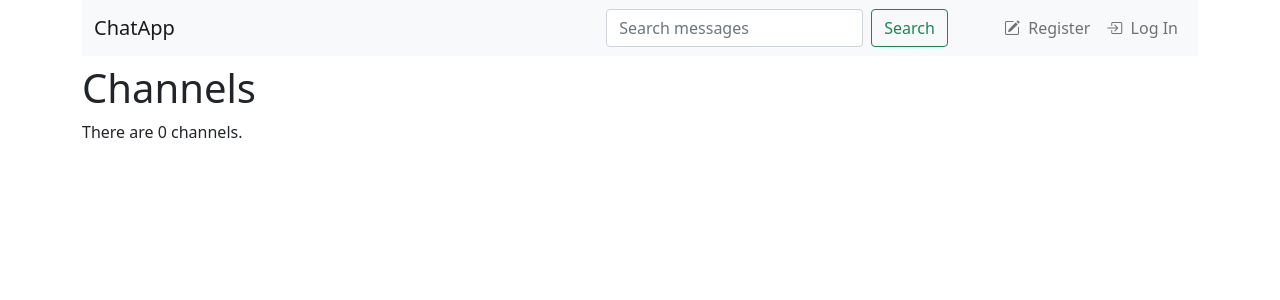
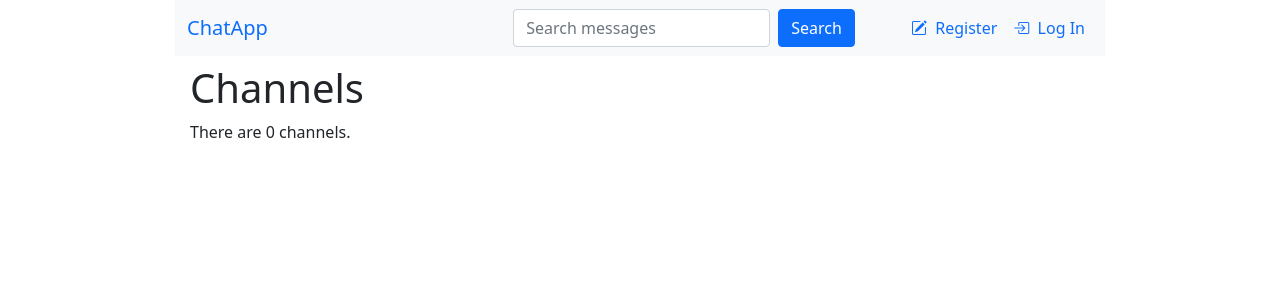
Before and after one commit to Jasminmo/Tieto-kanta-sovellus, a Flask app: page / in a window 1280 px wide. Shown: the top 300 px of the page. Run offline with Flask 2, Linux system fonts and the light colour scheme; data that the repository does not hold is empty; some libraries are stand-ins or nearby versions.

Commit message:
Updated style

```diff
--- a/ChatApp/templates/base.html
+++ b/ChatApp/templates/base.html
@@ -10,7 +10,8 @@
 
 <body>
   <div class="container">
-    <nav class="navbar sticky-top navbar-expand-lg navbar-light bg-light">
+    <div class="offset-1 col-10">
+    <nav class="navbar sticky-top navbar-expand-lg navbar-secondary bg-light">
       <div class="container-fluid">
         <a class="navbar-brand" href="/">ChatApp</a>
         <button class="navbar-toggler" type="button" data-bs-toggle="collapse" data-bs-target="#navbarSupportedContent"
@@ -20,16 +21,16 @@
         <div class="d-flex justify-content-end align-items-center">
           <form class="d-flex pe-5" action="/search">
             <input class="form-control me-2" placeholder="Search messages" aria-label="Search" name="query" required>
-            <button class="btn btn-outline-success" type="submit">Search</button>
+            <button class="btn btn-primary" type="submit">Search</button>
           </form>
           <div class="d-flex">
           {% if g.user%}
           <ul class="navbar-nav mb-2 mb-lg-0">
             <span class="text-secondary navbar-text">{% if g.user.admin %}Admin l{% else %} L{% endif %}ogged in as</span>&nbsp;
             <li class="nav-item dropdown">
-              <a class="nav-link dropdown-toggle" data-bs-toggle="dropdown" href="#" role="button"
+              <a class="btn btn-primary dropdown-toggle" data-bs-toggle="dropdown" href="#" role="button"
                 aria-expanded="false">
-                <span class="text-primary">{{ g.user['username'] }}</span> <i class="bi bi-person-circle"></i> </a>
+                  <span class="text-light">{{ g.user['username'] }}</span> <i class="bi bi-person-fill"></i></a>
               <ul class="dropdown-menu">
                 <li><a class="dropdown-item" href="{{ url_for('mypage.threads') }}"><i class="bi bi-menu-up"></i> &nbsp; Threads </a></li>
                 <li>
@@ -50,7 +51,6 @@
       </div>
     </nav>
     <div class="row">
-      <div class="col-12">
         {% with messages = get_flashed_messages(with_categories=true) %}
           {% if messages %}
               {% for category, message in messages %}
@@ -61,19 +61,19 @@
               {% endfor %}
           {% endif %}
         {% endwith %}
-      </div>
     </div>
 
-    <div class="row">
+    <div class="row" style="padding: 0 15px;">
       <h1>
         {% block header %} {% endblock %}
       </h1>
-      <div class="col-6">
+      <div>
         {% block content %} {% endblock %}
       </div>
     </div>
 
   </div>
+</div>
 
   {% include 'delete-modal.html' %}
 
--- a/ChatApp/templates/channels/index.html
+++ b/ChatApp/templates/channels/index.html
@@ -12,8 +12,10 @@
 
   </div>
 
-  {% for channel in channels %}
-  <div class="card mb-2 border-dark col-6">
+<div class="row row-cols-1 row-cols-md-2 g-4">
+{% for channel in channels %}
+<div class="col">
+  <div class="card border-dark h-100">
     <div class="card-body">
 
       <h4 class="card-title">
@@ -23,20 +25,23 @@
         {% if channel.is_secret %}<span class="small badge text-white bg-danger">Secret</span>{% endif %}
         by {{ channel.creator.username }} on {{ channel.created_at.strftime('%a %h %d %Y %H:%M') }}
       </h6>
-      <dif class="card-text">
+      <div class="card-text">
         <p>
           This channel has {{ channel.threads | count }} threads and {{ message_counts[channel.id] }} messages.
         </p>
+        <p>
         {% if message_counts[channel.id] > 0 %}
-          <p>
             Final message was sent at {{ messages[channel.id] | map(attribute="send_at") | max | timeformat }}.
-          </p>
         {% endif %}
-      </dif>
-
+        </p>
+      </div>
+    </div>
+    <div class="card-footer">
       <a href="{{ url_for('channels.view', id=channel.id) }}" class="btn btn-info">View</a>
     </div>
   </div>
-  {% endfor %}
+</div>
+{% endfor %}
+</div>
 
 {% endblock %}
```
Also changed, not shown: ChatApp/templates/channels/view.html (+7 -5 lines).
